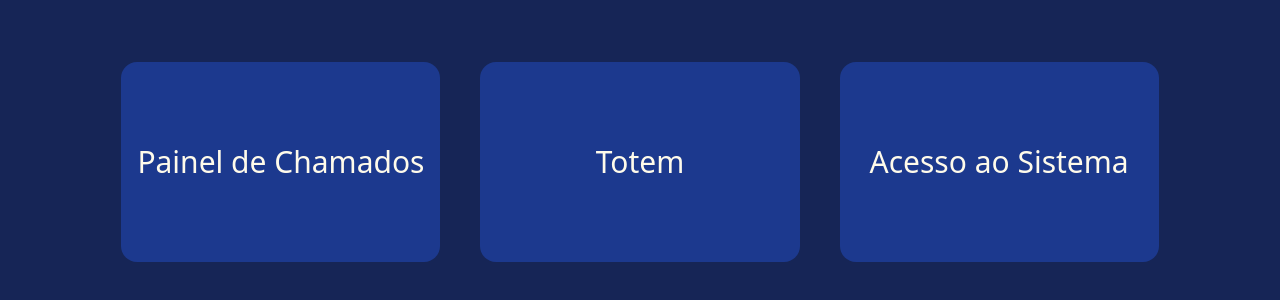
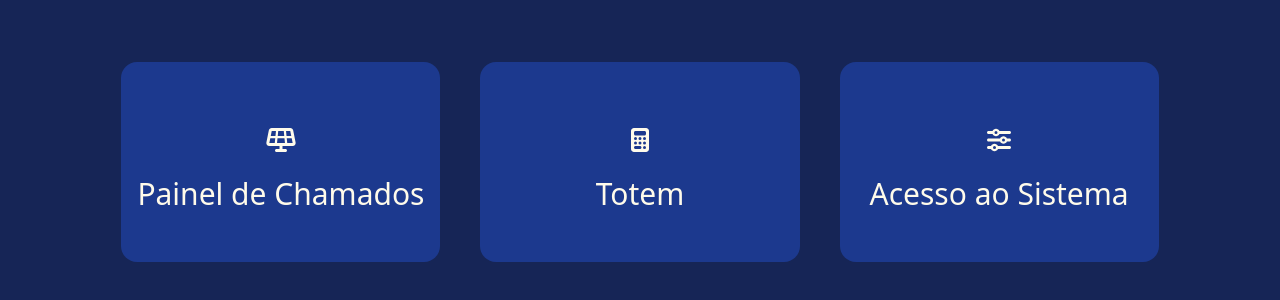
Before and after one commit to joaoassef/agendamento, a Next.js app in the folder agendamento/: page / in a window 1280 px wide. Shown: the part 238-538 px from the top of the page. Built offline with nearby package versions, Linux system fonts and the light colour scheme.

Commit message:
Acerto de cores  e icones

```diff
--- a/agendamento/components/login/index.js
+++ b/agendamento/components/login/index.js
@@ -15,11 +15,11 @@ export function Login() {
 
     return (
 
-            <div className="h-screen flex items-center justify-center">
+            <div className="h-screen flex items-center justify-center bg-blue-950">
 
                 {admin === 1 ? (
 
-                <div className="flex justify-center border-1 border-solid p-4 rounded-md">
+                <div className="flex justify-center border-1 border-solid p-4 rounded-md bg-amber-50">
 
                     <form action="" method="POST">
 
--- a/agendamento/src/app/home/page.js
+++ b/agendamento/src/app/home/page.js
@@ -1,21 +1,37 @@
 import Link from 'next/link';
+
+import { FontAwesomeIcon } from '@fortawesome/react-fontawesome';
+import { faSolarPanel, faCalculator, faSliders} from '@fortawesome/free-solid-svg-icons';
 
 export default function PaginaInicial() {
     return (
 
         <div className="min-h-screen flex items-center justify-center bg-blue-950">
+
             <div className="grid grid-cols-3 gap-10 text-3xl">
-                <div className="bg-blue-900 text-amber-50 p-4 h-50 flex items-center justify-center rounded-2xl shadow-black">
-                    <Link href="/painel-chamado">Painel de Chamados</Link>
-                </div>
-                <div className="bg-blue-900 text-amber-50 p-4 h-50 flex items-center justify-center rounded-2xl shadow-black">
-                    <Link href="/painel-totem">Totem</Link>
-                </div>
-                <div className="bg-blue-900 text-amber-50 p-4 h-50 flex items-center justify-center rounded-2xl shadow-black">
-                    <Link href="/painel-adm">Acesso ao Sistema</Link>
-                </div>
+
+                <Link href="/painel-chamado">
+                    <div className="bg-blue-900 text-amber-50 p-4 h-50 flex flex-col items-center justify-center rounded-2xl shadow-black">
+                        <FontAwesomeIcon icon={faSolarPanel} className="text-2xl mb-2 p-4" />
+                        <div>Painel de Chamados</div>
+                    </div>
+                </Link>
+
+                <Link href="/painel-totem">
+                    <div className="bg-blue-900 text-amber-50 p-4 h-50 flex flex-col items-center justify-center rounded-2xl shadow-black">
+                        <FontAwesomeIcon icon={faCalculator} className="text-2xl mb-2 p-4" />
+                        <div>Totem</div>
+                    </div>
+                </Link>
+
+                <Link href="/painel-adm">
+                    <div className="bg-blue-900 text-amber-50 p-4 h-50 flex flex-col items-center justify-center rounded-2xl shadow-black">
+                    <FontAwesomeIcon icon={faSliders} className="text-2xl mb-2 p-4" />
+                    <div>Acesso ao Sistema</div>
+                    </div>
+                </Link>
+
             </div>
         </div>
 
-
     )}
--- a/agendamento/src/app/painel-totem/page.js
+++ b/agendamento/src/app/painel-totem/page.js
@@ -92,7 +92,7 @@ export default function PainelTotem() {
   };
 
   return (
-    <div className="min-h-screen flex items-center justify-center bg-black p-4">
+    <div className="min-h-screen flex items-center justify-center bg-blue-950 p-4">
   <div className="text-center border border-solid p-5 sm:p-8 rounded-md bg-white shadow-lg w-full max-w-md sm:max-w-lg md:max-w-2xl">
 
     <h1 className="font-normal text-3xl sm:text-5xl md:text-6xl lg:text-6xl">Informe seu CPF</h1>
```
